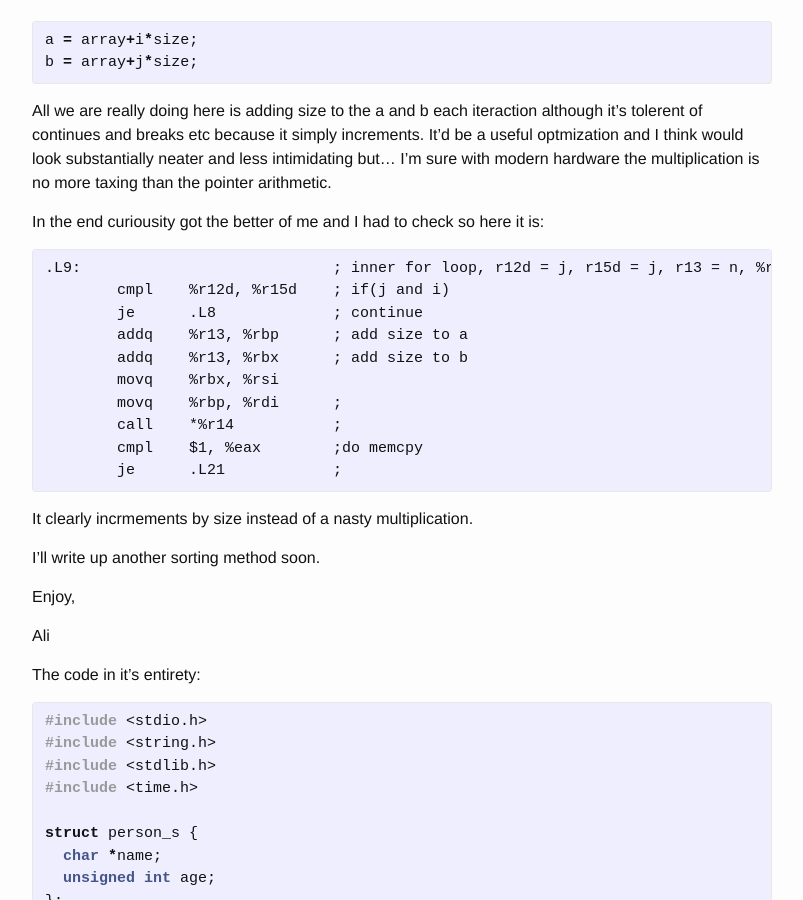
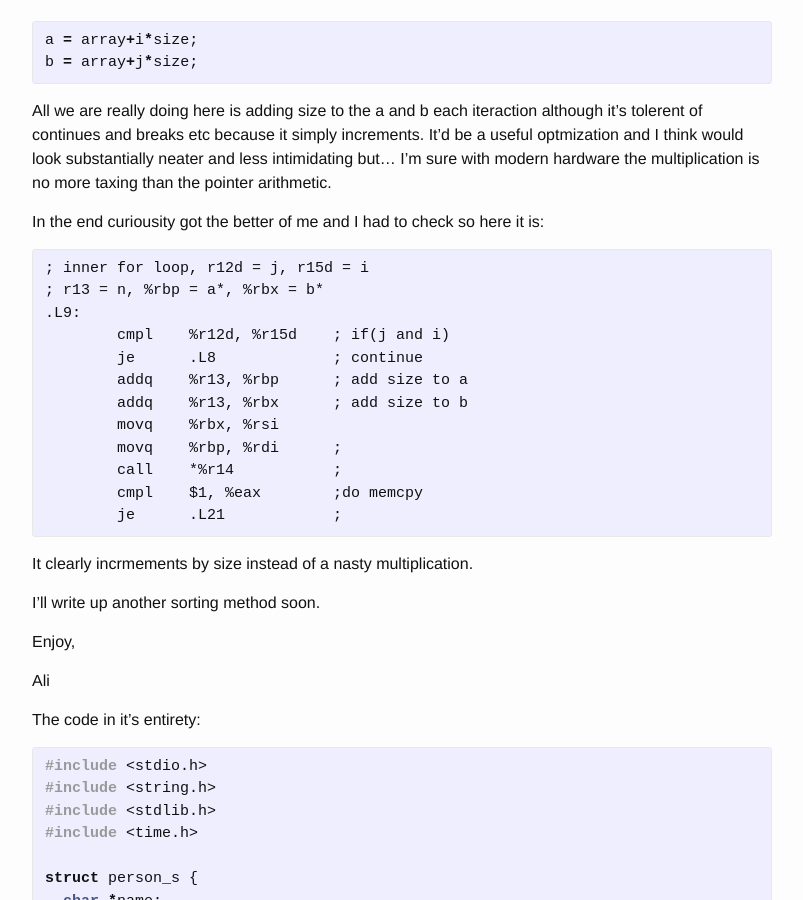
Before and after one commit to ali-raheem/alis_blog, a Jekyll site: the page built from _posts/2015-11-07-assorted-sorting.markdown, in a window 1280 px wide and 900 px high, scrolled down 2341 px. Shown: the whole window, without its empty margins (238-1041 px from the left). Built offline with Jekyll 4.4.1, drawn with Linux system fonts in a browser that asks for light colours.

```diff
--- a/_posts/2015-11-07-assorted-sorting.markdown
+++ b/_posts/2015-11-07-assorted-sorting.markdown
@@ -101,7 +101,9 @@ All we are really doing here is adding size to the a and b each iteraction altho
 
 In the end curiousity got the better of me and I had to check so here it is:
 {% highlight gas %}
-.L9:				; inner for loop, r12d = j, r15d = j, r13 = n, %rbp = a*, %rbx = b*
+; inner for loop, r12d = j, r15d = i
+; r13 = n, %rbp = a*, %rbx = b*
+.L9:
 	cmpl	%r12d, %r15d 	; if(j and i)
 	je	.L8		; continue
 	addq	%r13, %rbp      ; add size to a
```
